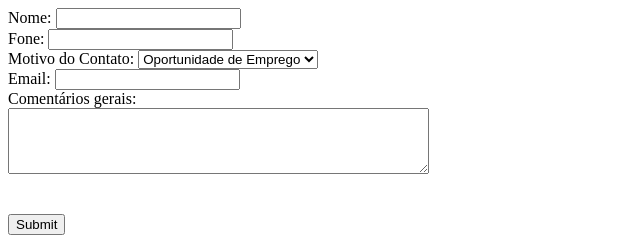
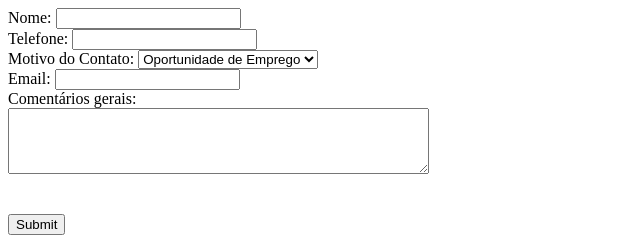
Before and after one commit to LucasOcampos/PaginaPessoal, a website: page contact_me.html in a window 1280 px wide. Shown: the full height of the page, 0-640 px from the left. Drawn offline with Linux system fonts and the light colour scheme.

Commit message:
Changed `Fone` to `Telefone`

```diff
--- a/contact_me.html
+++ b/contact_me.html
@@ -13,7 +13,7 @@
             <label for="nome">Nome:</label>
             <input type="text" id="nome" name="nome"><br>
 
-            <label for="fone">Fone:</label>
+            <label for="fone">Telefone:</label>
             <input type="tel" id="fone" name="fone"><br>
 
             <label for="motivo">Motivo do Contato:</label>
```
